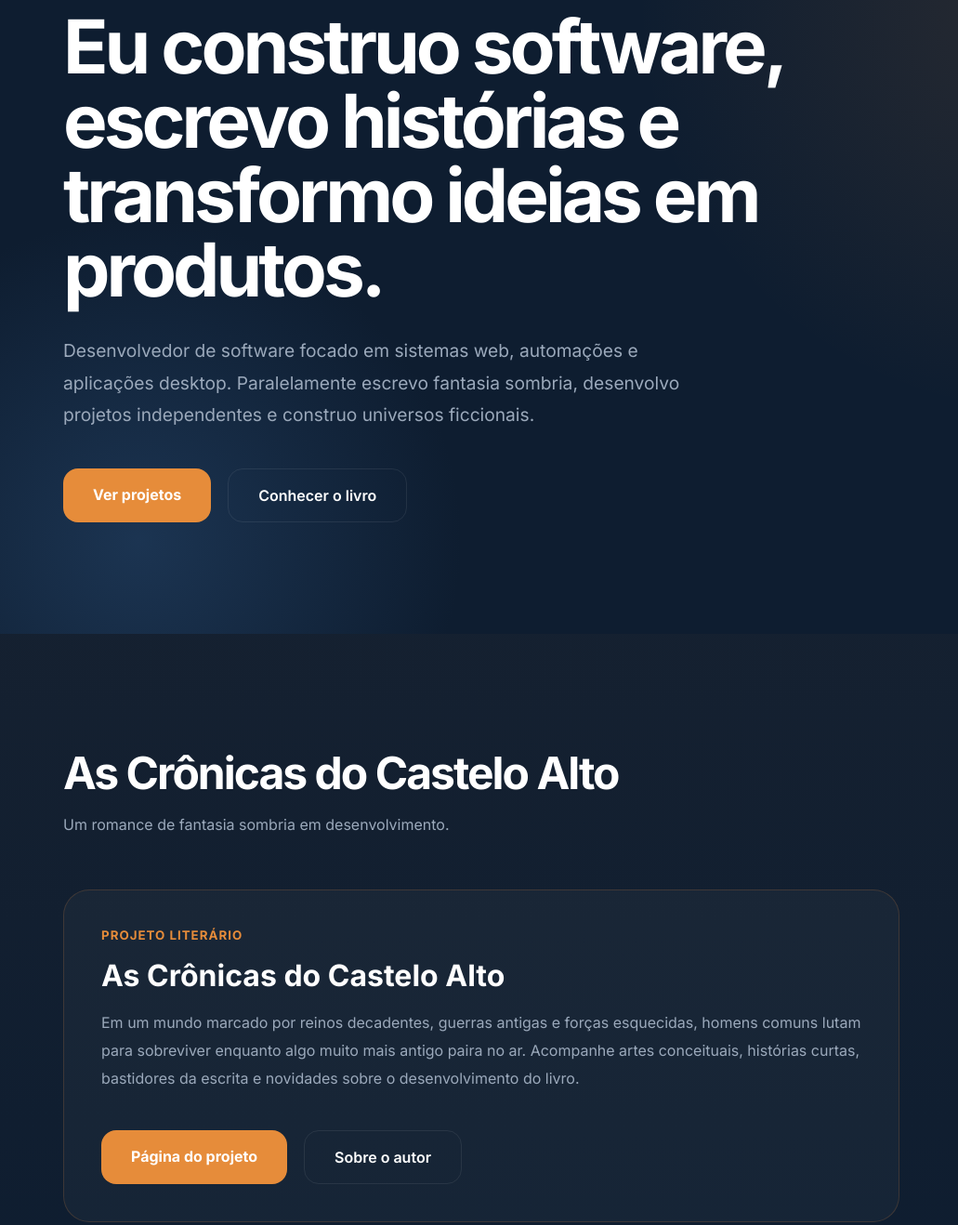
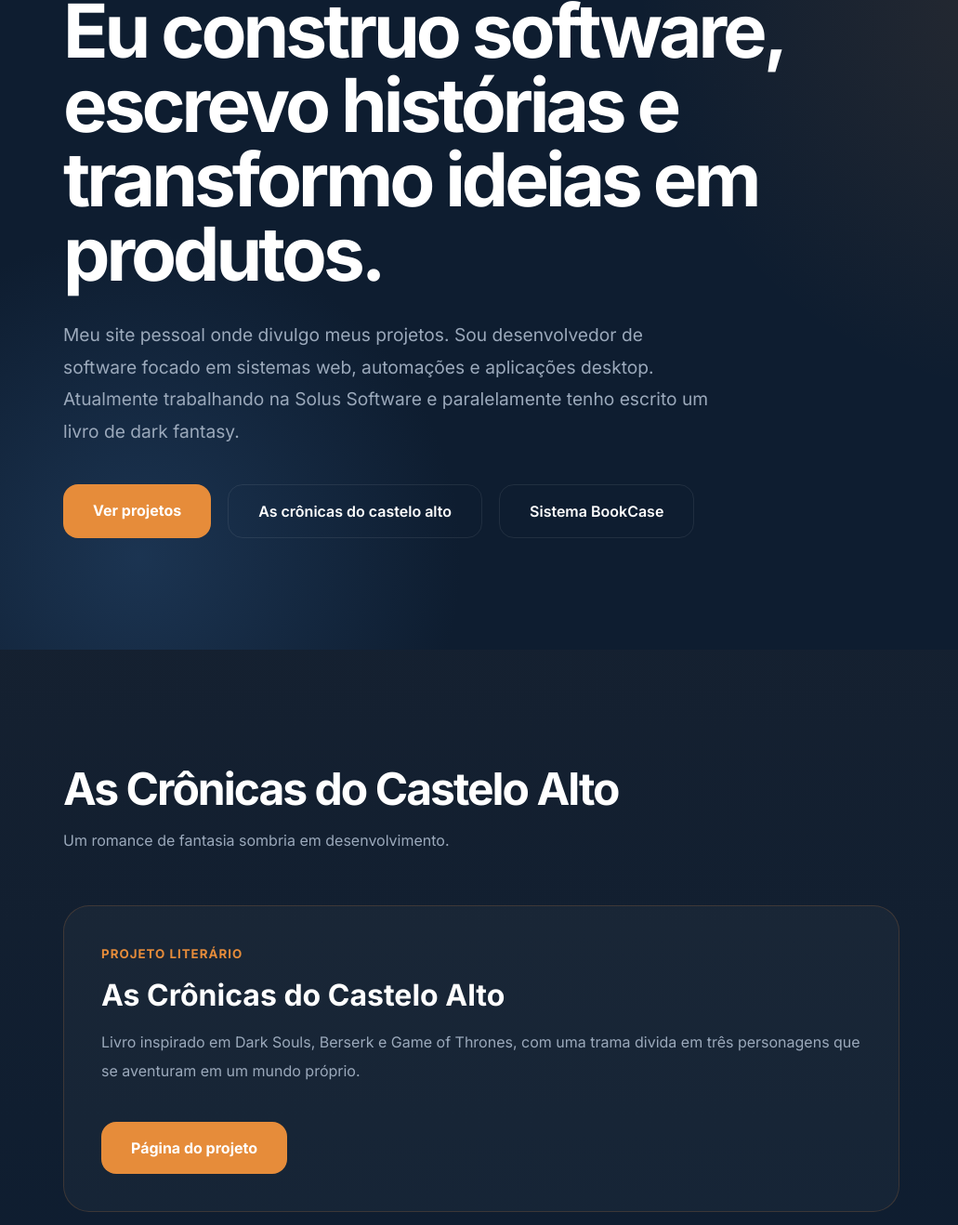
Before and after one commit to maiconjsv/mypersonalsite, a plain HTML site: page index.html in a window 1280 px wide. Shown: the part 167-1485 px from the top of the page at 93% size, without its empty margins (0-1031 px from the left). Drawn offline with Linux system fonts and the light colour scheme.

Commit message:
melhoria

````diff
--- a/index.html
+++ b/index.html
@@ -1,4 +1,3 @@
-```html
 <!DOCTYPE html>
 <html lang="pt-BR">
 <head>
@@ -501,9 +500,7 @@ footer p{
                 GitHub
             </a>
 
-            <a href="https://www.linkedin.com/in/maiconjsv/" target="_blank">
-                LinkedIn
-            </a>
+            <a href="bookcase-landing/index.html" target="_blank">BookCase</a>
 
         </div>
 
@@ -528,12 +525,10 @@ footer p{
             </h1>
 
             <p>
-                Desenvolvedor de software focado em sistemas web,
-                automações e aplicações desktop.
+                Meu site pessoal onde divulgo meus projetos. Sou desenvolvedor de software focado em sistemas web,
+                automações e aplicações desktop. Atualmente trabalhando na Solus Software e
 
-                Paralelamente escrevo fantasia sombria,
-                desenvolvo projetos independentes
-                e construo universos ficcionais.
+                paralelamente tenho escrito um livro de dark fantasy.
             </p>
 
             <div class="hero-buttons">
@@ -543,8 +538,10 @@ footer p{
                 </a>
 
                 <a href="#chronicles" class="btn-secondary">
-                    Conhecer o livro
+                    As crônicas do castelo alto
                 </a>
+
+                <a href="bookcase-landing/index.html" class="btn-secondary">Sistema BookCase</a>
 
             </div>
 
@@ -581,21 +578,13 @@ footer p{
             </h3>
 
             <p>
-                Em um mundo marcado por reinos decadentes, guerras antigas e forças esquecidas,
-                homens comuns lutam para sobreviver enquanto algo muito mais antigo paira no ar.
-
-                Acompanhe artes conceituais, histórias curtas, bastidores da escrita e novidades
-                sobre o desenvolvimento do livro.
+                Livro inspirado em Dark Souls, Berserk e Game of Thrones, com uma trama divida em três personagens que se aventuram em um mundo próprio.
             </p>
 
             <div class="hero-buttons">
 
                 <a href="cronicas/index.html" class="btn-primary">
                     Página do projeto
-                </a>
-
-                <a href="#about" class="btn-secondary">
-                    Sobre o autor
                 </a>
 
             </div>
````
Also changed, not shown: bookcase-landing/index.html (+3 -2 lines), doc-bookcase/desenvolvimento.html (+0 -2 lines).
